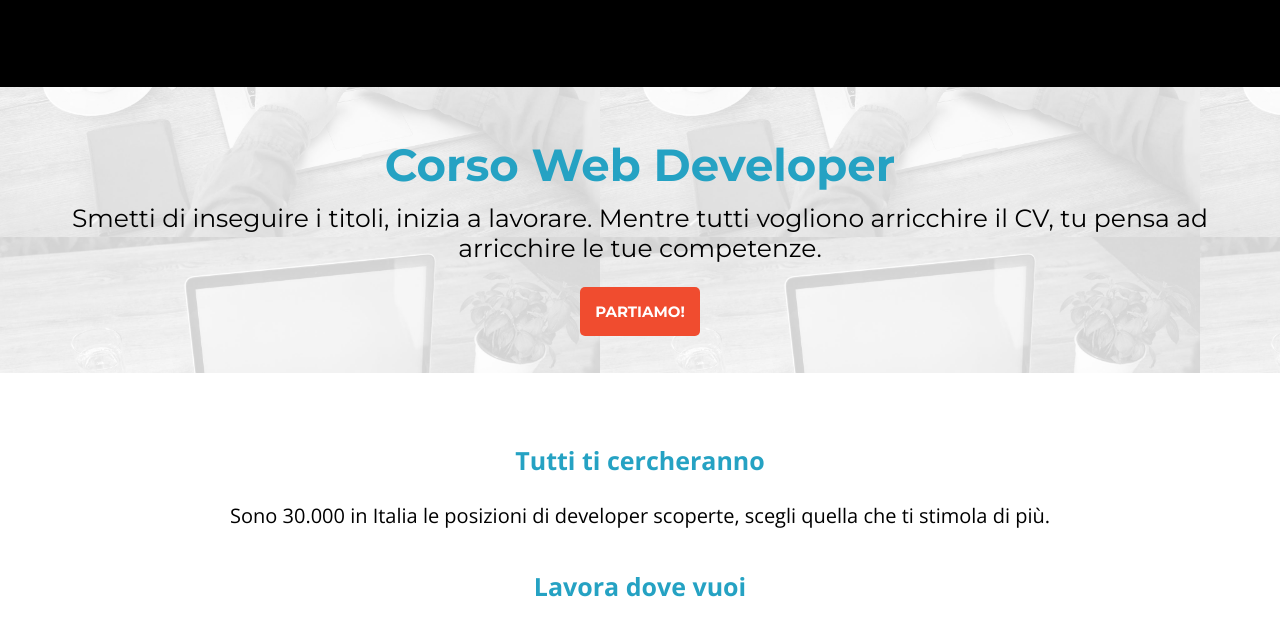
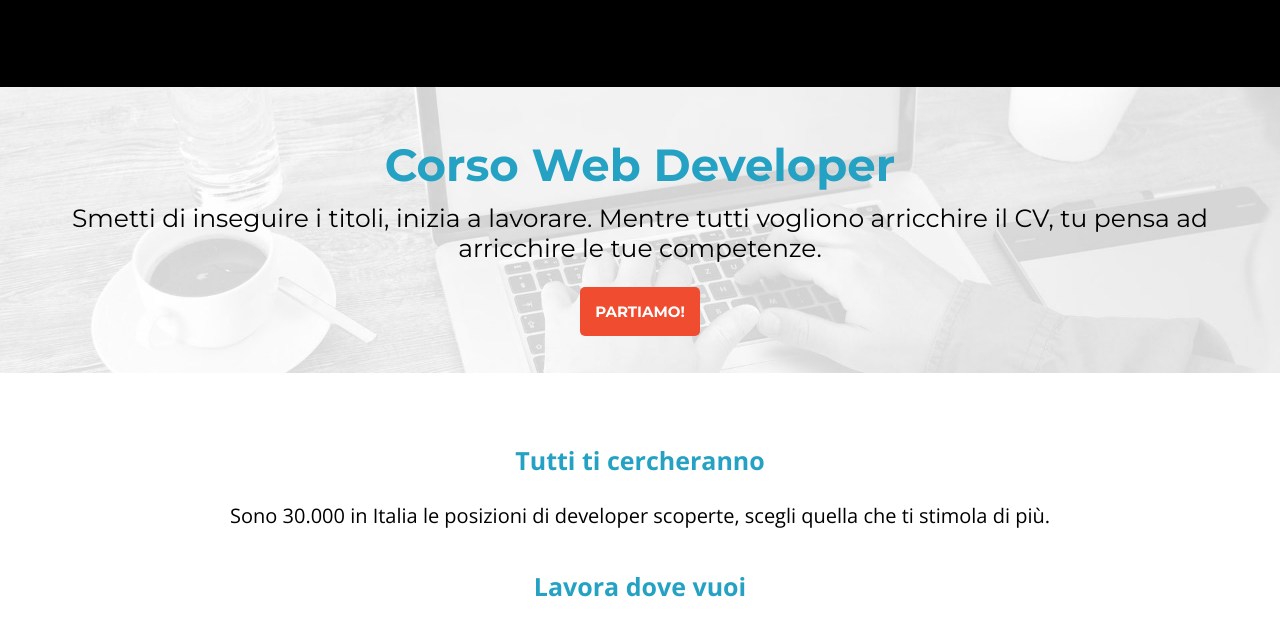
Before and after one commit to Pietroro98/progettoSettimana1, a plain HTML site: page index.html in a window 1280 px wide. Shown: the part 171-796 px from the top of the page. Drawn offline with nearby package versions, Linux system fonts and the light colour scheme.

Commit message:
progettoSettimana1

```diff
--- a/assets/css/style.css
+++ b/assets/css/style.css
@@ -41,11 +41,14 @@ header {
 
 .banner {
   background-image: url(../img/banner.jpg);
-  background-size: 600px;
+ /* background-size: 600px;
   background-position-y: 550px;
   background-position-x: 600px;
   background-attachment: fixed;
-  font-size: 30px;
+  font-size: 30px;*/
+  background-size: cover;
+  background-position: 50%;
+
 }
 .banner p {
   font-size: 25px;
```
